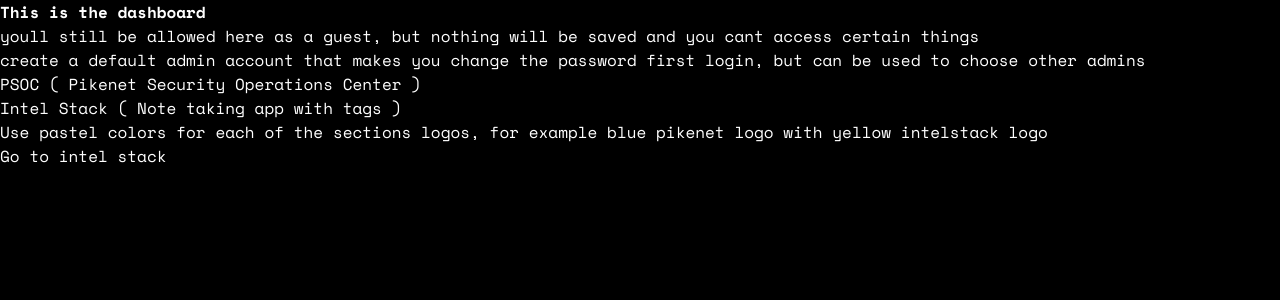
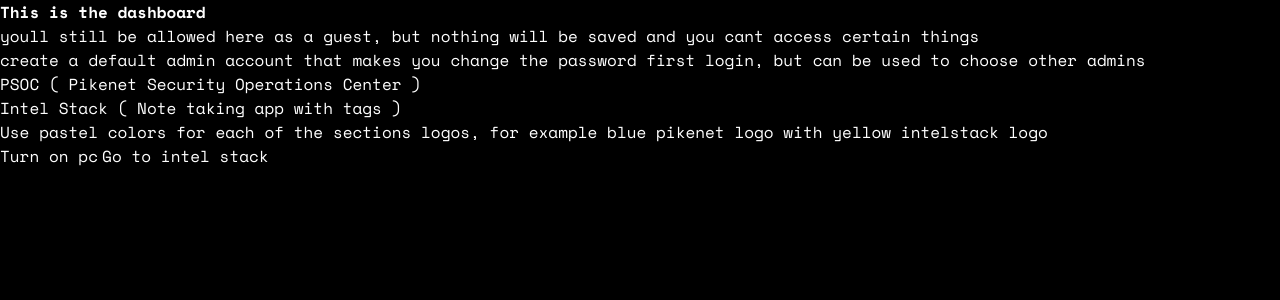
Before and after one commit to GearedMountain/ThePikeNet, a Flask app: page /dashboard in a window 1280 px wide. Shown: the top 300 px of the page. Run offline with Flask 3, Linux system fonts and the light colour scheme.

Commit message:
added easy button to turn on pc

```diff
--- a/templates/Dashboard/index.html
+++ b/templates/Dashboard/index.html
@@ -27,7 +27,7 @@
     <h2 class="text-white space-mono-regular">Intel Stack ( Note taking app with tags )</h2>
     <h2 class="text-white space-mono-regular">Use pastel colors for each of the sections logos, for example blue pikenet
       logo with yellow intelstack logo</h2>
-
+    <a class="text-white space-mono-regular" href="wake-pc">Turn on pc</a>
     <a class="text-white space-mono-regular" href="intelstack"> Go to intel stack</a>
   </main>
 </body>
```
